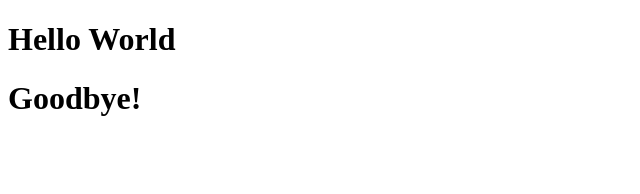
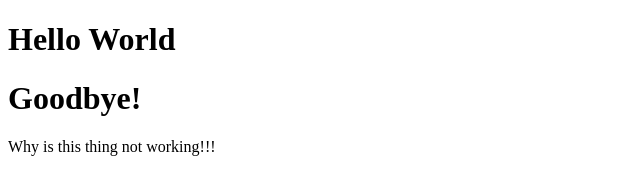
Before and after one commit to BytingBucs2-0/jboisrond_Hello_World, a plain HTML site: page index.html in a window 1280 px wide. Shown: the whole page, without its empty margins (0-640 px from the left). Drawn offline with Linux system fonts and the light colour scheme.

Commit message:
Checking to see if this works

```diff
--- a/index.html
+++ b/index.html
@@ -7,6 +7,7 @@
 	<body>
 		<h1>Hello World</h1>
 		<h1> Goodbye!</h1>
+		<p> Why is this thing not working!!!</p>
 	</body>
 
 </html>
```
